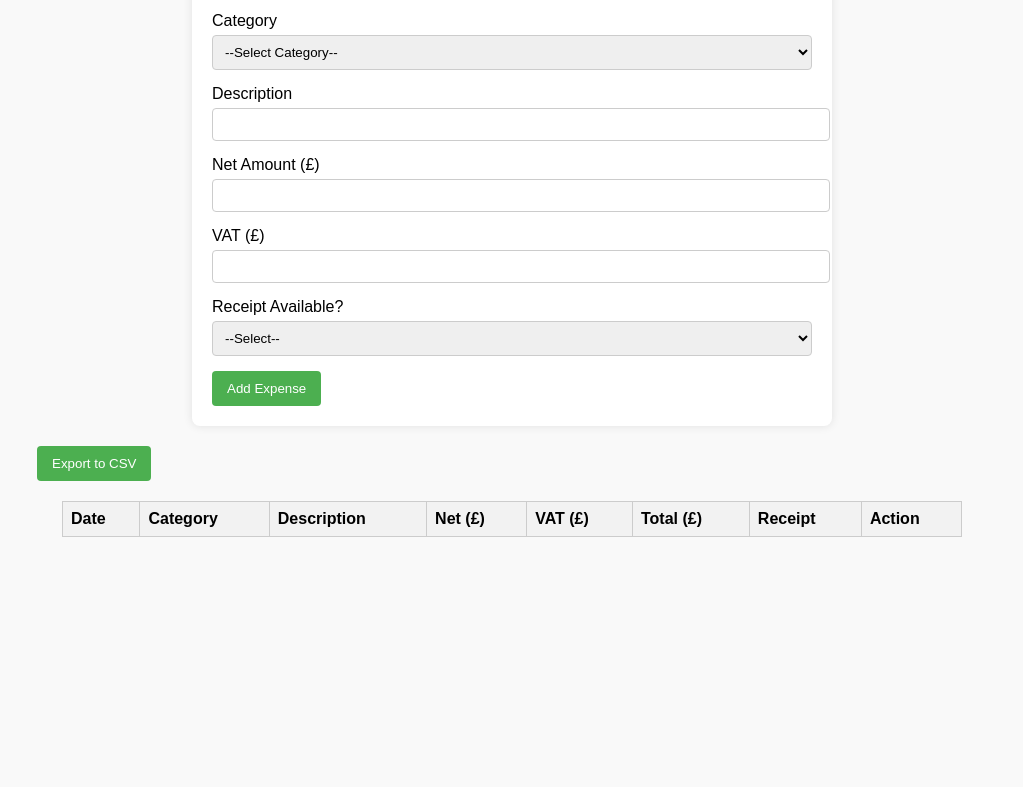
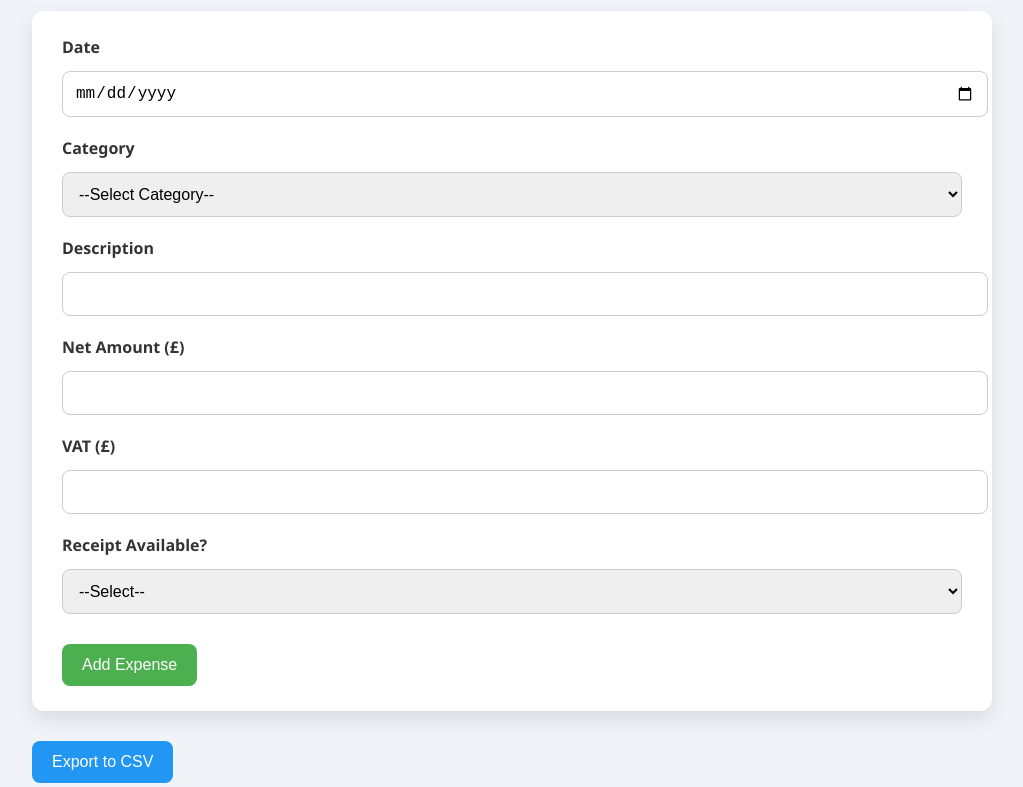
Before and after one commit to yssxy/Web-expense-tracking, a plain HTML site: page index.html in a window 1280 px wide. Shown: the part 161-948 px from the top of the page, without its empty margins (128-1151 px from the left). Before the commit the page ends 800 px from the top, so only its background shows below. Drawn offline with Linux system fonts and the light colour scheme.

Commit message:
Update style.css

```diff
--- a/style.css
+++ b/style.css
@@ -1,55 +1,155 @@
+/* General body */
 body {
-  font-family: Arial, sans-serif;
-  margin: 20px;
-  background-color: #f9f9f9;
+  font-family: 'Segoe UI', Tahoma, Geneva, Verdana, sans-serif;
+  background: #f0f4f8;
+  margin: 0;
+  padding: 0;
 }
-h1 { text-align: center; }
+
+/* Container */
+.container {
+  max-width: 960px;
+  margin: 40px auto;
+  padding: 20px;
+}
+
+/* Header */
+h1 {
+  text-align: center;
+  color: #333;
+  font-size: 2.5rem;
+  margin-bottom: 30px;
+}
+
+/* Form */
 form {
-  max-width: 600px;
-  margin: 0 auto 20px auto;
-  background: #fff;
-  padding: 20px;
-  border-radius: 8px;
-  box-shadow: 0 0 10px rgba(0,0,0,0.1);
+  background: #ffffff;
+  padding: 25px 30px;
+  border-radius: 12px;
+  box-shadow: 0 8px 20px rgba(0, 0, 0, 0.1);
+  margin-bottom: 30px;
+  transition: transform 0.2s ease;
 }
+
+form:hover {
+  transform: translateY(-2px);
+}
+
+/* Form elements */
 input, select {
   width: 100%;
-  padding: 8px;
-  margin: 5px 0 15px 0;
-  border-radius: 4px;
+  padding: 12px;
+  margin: 8px 0 20px 0;
   border: 1px solid #ccc;
+  border-radius: 8px;
+  font-size: 1rem;
+  transition: border-color 0.2s ease;
 }
+
+input:focus, select:focus {
+  border-color: #4CAF50;
+  outline: none;
+}
+
+/* Buttons */
 button {
-  padding: 10px 15px;
-  margin-right: 5px;
+  padding: 12px 20px;
+  border: none;
+  border-radius: 8px;
+  font-size: 1rem;
+  cursor: pointer;
+  transition: background 0.2s ease, transform 0.1s ease;
+}
+
+button[type="submit"] {
   background-color: #4CAF50;
   color: #fff;
-  border: none;
-  border-radius: 4px;
-  cursor: pointer;
+  margin-top: 10px;
 }
+
+button[type="submit"]:hover {
+  background-color: #45a049;
+  transform: translateY(-2px);
+}
+
 button.deleteBtn {
   background-color: #f44336;
+  color: #fff;
 }
+
+button.deleteBtn:hover {
+  background-color: #e53935;
+  transform: translateY(-2px);
+}
+
+#exportBtn {
+  background-color: #2196F3;
+  color: #fff;
+  margin-bottom: 20px;
+}
+
+#exportBtn:hover {
+  background-color: #1976D2;
+  transform: translateY(-2px);
+}
+
+/* Table */
 table {
   width: 100%;
   border-collapse: collapse;
-  margin-top: 20px;
-  max-width: 900px;
-  margin-left: auto;
-  margin-right: auto;
+  background: #fff;
+  border-radius: 10px;
+  overflow: hidden;
+  box-shadow: 0 6px 18px rgba(0,0,0,0.1);
 }
+
 th, td {
-  border: 1px solid #ccc;
-  padding: 8px;
+  padding: 12px 15px;
   text-align: left;
 }
+
 th {
-  background-color: #f2f2f2;
+  background-color: #4CAF50;
+  color: #fff;
+  font-weight: 600;
 }
-.container { max-width: 950px; margin: 0 auto; }
-@media (max-width: 600px) {
-  table, th, td {
-    font-size: 12px;
+
+tr:nth-child(even) {
+  background-color: #f9f9f9;
+}
+
+tr:hover {
+  background-color: #e0f2f1;
+  transition: background 0.2s ease;
+}
+
+/* Responsive table */
+@media (max-width: 768px) {
+  table, thead, tbody, th, td, tr {
+    display: block;
+  }
+  th {
+    position: sticky;
+    top: 0;
+  }
+  td {
+    padding-left: 50%;
+    position: relative;
+  }
+  td:before {
+    position: absolute;
+    left: 15px;
+    width: 45%;
+    white-space: nowrap;
+    font-weight: bold;
+    content: attr(data-label);
   }
 }
+
+/* Form labels */
+label {
+  font-weight: 600;
+  color: #333;
+  display: block;
+  margin-bottom: 5px;
+}
```
